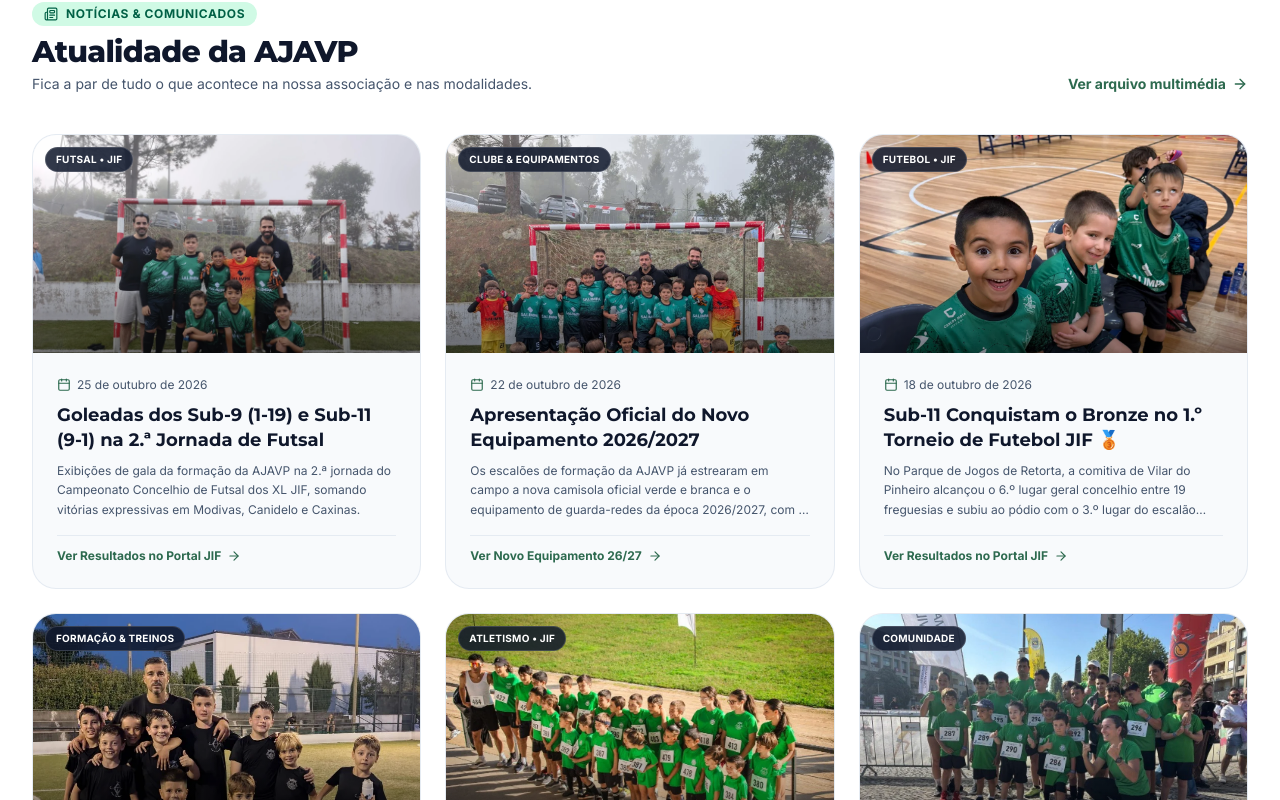
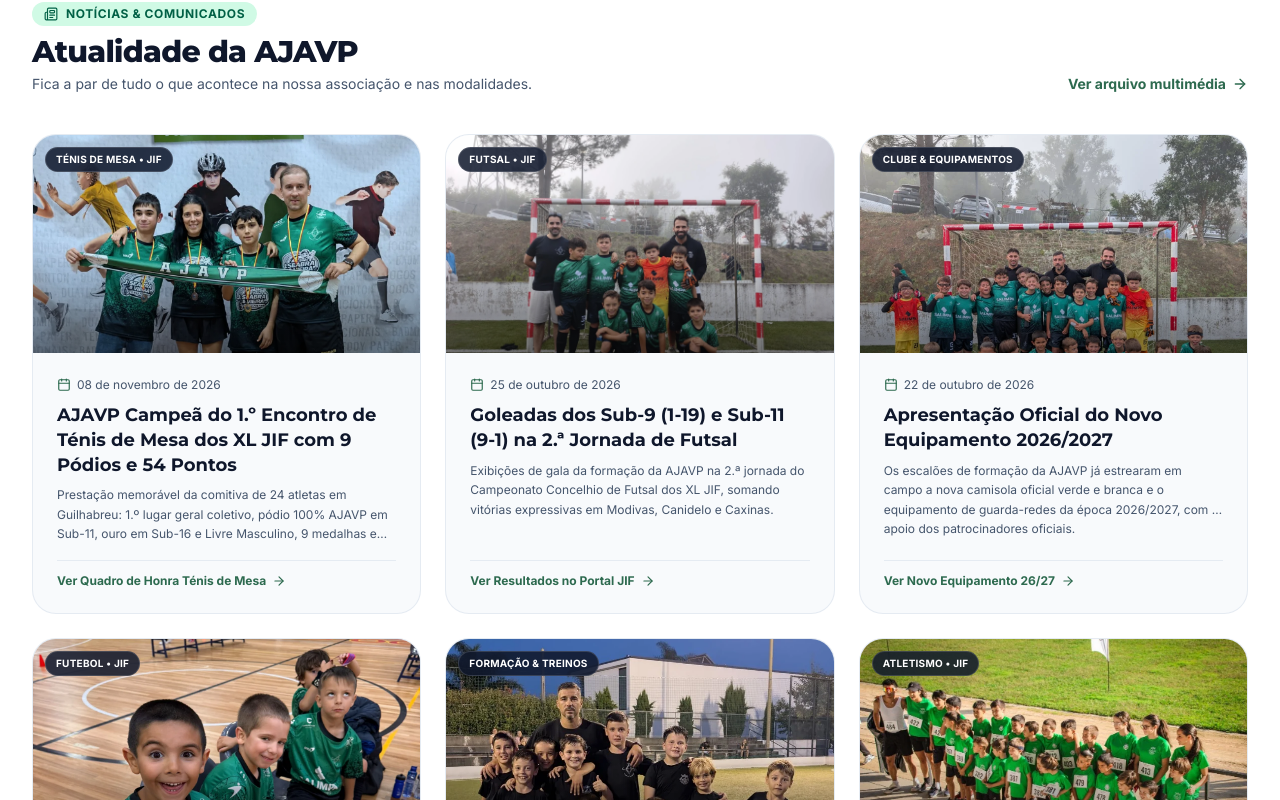
Before and after one commit to SirRugLessOnAverage/ajavp-site, a Next.js app: page / in a window 1280 px wide. Shown: the part 1420-2220 px from the top of the page. Built offline with nearby package versions, Linux system fonts and the light colour scheme; no server answers; the database is empty.

Commit message:
feat(noticias): adicionar noticia e circular da vitoria no 1o encontro de tenis de mesa dos XL JIF

```diff
--- a/components/home/NoticiasSection.tsx
+++ b/components/home/NoticiasSection.tsx
@@ -8,6 +8,22 @@ interface NoticiasSectionProps {
 }
 
 const FALLBACK_NOTICIAS: SiteNoticia[] = [
+  {
+    id: "fallback-n0",
+    slug: "vitoria-historica-1o-encontro-tenis-de-mesa-xl-jif",
+    titulo: "AJAVP Campeã do 1.º Encontro de Ténis de Mesa dos XL JIF com 9 Pódios e 54 Pontos",
+    resumo:
+      "Prestação memorável da comitiva de 24 atletas em Guilhabreu: 1.º lugar geral coletivo, pódio 100% AJAVP em Sub-11, ouro em Sub-16 e Livre Masculino, 9 medalhas e pontuação máxima para Vilar do Pinheiro.",
+    conteudo_html: "",
+    capa_url: "/assets/images/galeria/tenis-mesa/tenis_mesa_2026_medalhados_tarde_ajavp.webp",
+    categoria: "Ténis de Mesa • JIF",
+    autor_nome: "Direção Desportiva AJAVP",
+    destaque: true,
+    publicado: true,
+    publicado_em: "2026-11-08T11:00:00Z",
+    created_at: "2026-11-08T11:00:00Z",
+    updated_at: "2026-11-08T11:00:00Z",
+  },
   {
     id: "fallback-n1",
     slug: "goleadas-sub9-sub11-2a-jornada-futsal-jif",
@@ -109,6 +125,9 @@ const FALLBACK_NOTICIAS: SiteNoticia[] = [
 function getNoticiaLink(item: SiteNoticia): { href: string; label: string } {
   const cat = (item.categoria || "").toLowerCase();
   const slug = (item.slug || "").toLowerCase();
+  if (slug.includes("tenis") || cat.includes("ténis") || cat.includes("tenis")) {
+    return { href: "/jif/classificacao#tenis-de-mesa", label: "Ver Quadro de Honra Ténis de Mesa" };
+  }
   if (slug.includes("equipamento-oficial-treino") || cat.includes("treinos")) {
     return { href: "/modalidades#horarios", label: "Ver Horários & Escalões" };
   }
--- a/data/jif/comunicados.ts
+++ b/data/jif/comunicados.ts
@@ -28,6 +28,37 @@ export const JIF_VICTORY_SPOTLIGHT = {
 };
 
 export const JIF_CIRCULARS: JifCircular[] = [
+  {
+    id: 9,
+    numberFormatted: '09',
+    date: '2026-11-08',
+    formattedDate: '08 de Novembro de 2026',
+    badge: 'Ténis Mesa & 9 Pódios',
+    badgeColor: 'amber',
+    title: 'Vitória Histórica da AJAVP no 1º Encontro de Ténis de Mesa, 54 Pontos e 9 Medalhas Concelhias',
+    summaryQuote:
+      '"Disputou-se no passado sábado na Casa da Juventude de Guilhabreu o 1º Encontro de Ténis de Mesa dos XL Jogos Inter-Freguesias... Vilar do Pinheiro sagrou-se vencedora coletiva do encontro com 14 pontos, somando a pontuação máxima de 54 pontos na classificação geral concelhia."',
+    highlights: [
+      {
+        title: '1º Lugar Coletivo Geral (14 Pontos)',
+        badge: 'Campeões do Encontro 🏆',
+        description:
+          'Com 24 atletas em prova nos 6 escalões, a AJAVP venceu com autoridade o 1º Encontro com 14 pontos (Sub-11: 1º, Sub-13: 5º, Sub-15F: 3º, Sub-16: 1º, Livre M: 2º, Livre F: 2º), superando Gião (25 pts) e Árvore (26 pts).'
+      },
+      {
+        title: '9 Pódios Concelhios (3🥇 • 3🥈 • 3🥉)',
+        badge: 'Quadro de Honra',
+        description:
+          'Sub-11 Masc: Pódio 100% AJAVP (🥇 Johnny Ye, 🥈 Dong Xuan, 🥉 Francisco Fernandes). Sub-16 Masc: Final 100% AJAVP (🥇 Afonso Fernandes, 🥈 Rodrigo Pereira). Livre Masc: 🥇 Pedro Cruz (Campeão Individual). Sub-13 Masc: 🥈 Rafael Dawson e 🥉 Pedro Moreira. Livre Fem: 🥉 Diana Barata.'
+      },
+      {
+        title: 'Classificação Geral & Medalheiro dos XL JIF',
+        badge: '54 Pontos & 15 Medalhas',
+        description:
+          'Vilar do Pinheiro conquista a pontuação máxima de 54 pontos da modalidade e consolida a liderança destacada no medalheiro concelhio dos XL JIF com 15 medalhas conquistadas (6 Ouros, 5 Pratas, 4 Bronzes).'
+      }
+    ]
+  },
   {
     id: 8,
     numberFormatted: '08',
```
Also changed, not shown: 2 other files (tests, documents, lock files or other folders).
